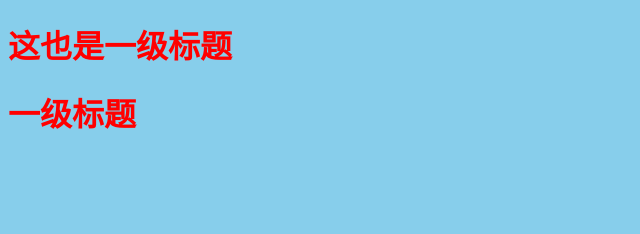
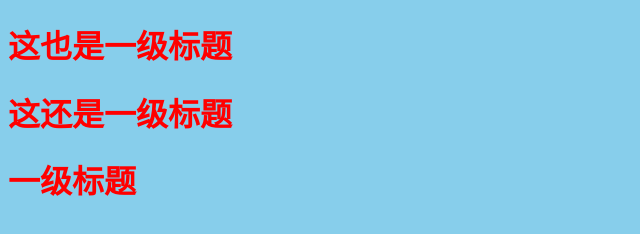
Before and after one commit to yusersa/project_01, a plain HTML site: page index.html in a window 1280 px wide. Shown: the whole page, without its empty margins (0-640 px from the left). Drawn offline with Linux system fonts and the light colour scheme.

Commit message:
修改了index.html

```diff
--- a/index.html
+++ b/index.html
@@ -16,6 +16,7 @@
 <body>
     <div>
         <h1>这也是一级标题</h1>
+        <h1>这还是一级标题</h1>
         <h1>一级标题</h1>
     </div>
 </body>
```
